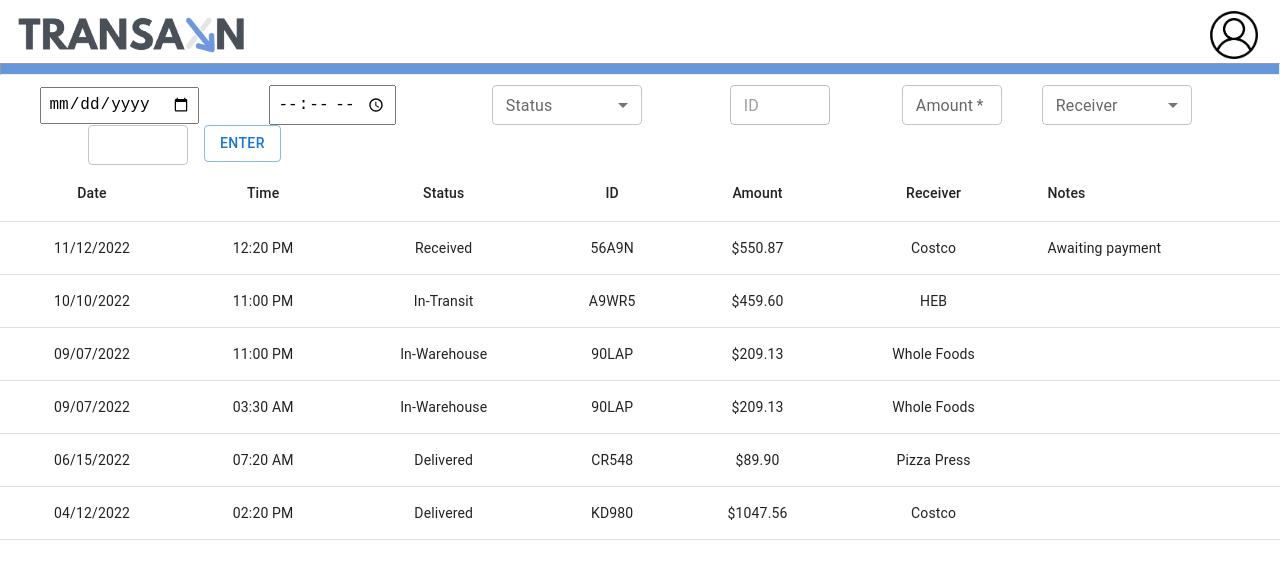
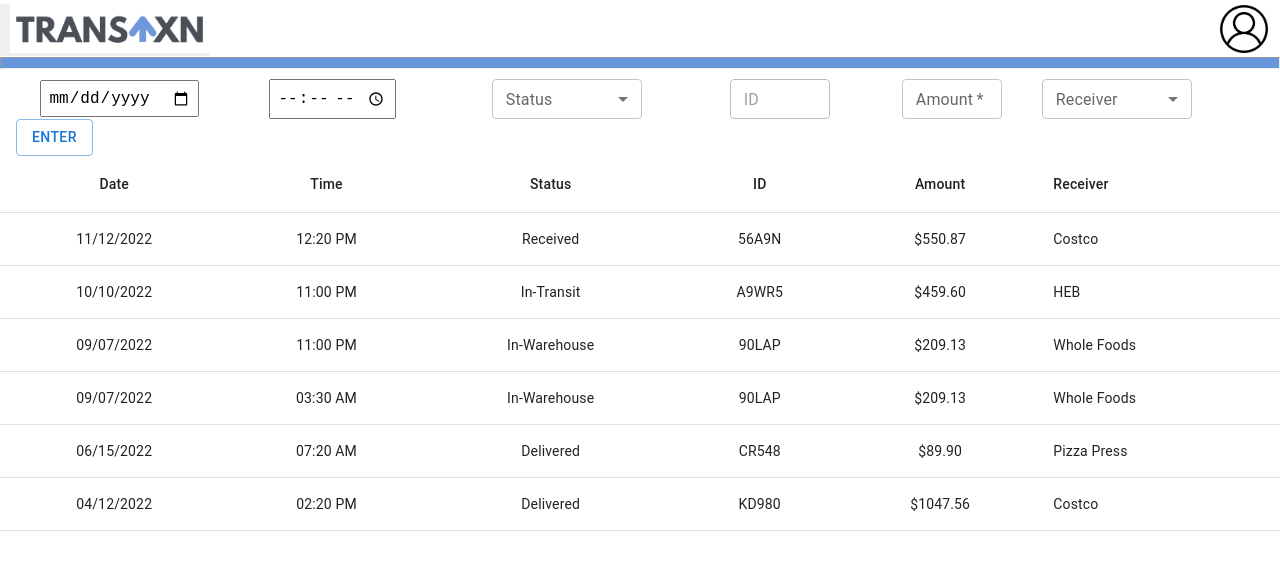
Before and after one commit to DylanTse/supply-chain, a React (Create React App) app in the folder distledger/: page /TransactionPage in a window 1280 px wide. Shown: the top 570 px of the page. Built offline with nearby package versions, Linux system fonts and the light colour scheme.

Commit message:
Fixed linking

```diff
--- a/distledger/src/components/Dashboard/components/sidebar/Sidebar.jsx
+++ b/distledger/src/components/Dashboard/components/sidebar/Sidebar.jsx
@@ -1,6 +1,8 @@
 import React from 'react'
 import './sidebar.scss'
 import TransaxnLogo from '../../Icons/TransaxnLogo.png'
+import { BrowserRouter as Router, Routes, Route } from 'react-router-dom';
+import { Link } from "react-router-dom"
 
 const Sidebar = () => {
   return (
@@ -17,7 +19,9 @@
                 </li>
                 <p className="title">PAGES</p>
                 <li>
-                    <span>Transaction History</span>
+                    <Link to='/TransactionPage'>
+                    <span><button>Transaction History</button></span>
+                    </Link>
                 </li>
                 <li>
                     <span>Business Analytics</span>
--- a/distledger/src/components/Dashboard/components/sidebar/sidebar.scss
+++ b/distledger/src/components/Dashboard/components/sidebar/sidebar.scss
@@ -81,4 +81,18 @@
 
         }
     }
+
+    button {
+        background-color: white;
+        border: 0px;
+        font-size: 14.5px;
+        font-family: 'Nunito', sans-serif;
+
+
+        &:hover {
+            background-color: rgb(206, 233, 255);
+            cursor: pointer;
+        }
+
+    }
 }
--- a/distledger/src/components/TransactionPage/TransactionHeader/TransactionHeader.jsx
+++ b/distledger/src/components/TransactionPage/TransactionHeader/TransactionHeader.jsx
@@ -1,13 +1,16 @@
 import React, { Component } from 'react'
 import "./TransactionHeader.scss"
-import TransaxnLogo from "../TransactionHeader/Images/TRANSAXNLogo.png"
+import TransaxnLogo from "../TransactionHeader/Images/TransaxnLogo.png"
 import ProfileIcon from "../TransactionHeader/Images/ProfileIcon.png"
+import { Link } from "react-router-dom"
 
 export default class TransactionHeader extends Component {
   render() {
     return (
       <div className='head'>
-        <img src={TransaxnLogo} alt="Transaxn Logo" className='Logo'></img>
+         <Link to='/Dashboard'>
+        <button><img src={TransaxnLogo} alt="Transaxn Logo" className='Logo'></img></button>
+        </Link>
         <img src={ProfileIcon} alt="ProfileIcon" className='Profile'></img>
           <hr/>
       </div>
--- a/distledger/src/components/TransactionPage/TransactionHeader/TransactionHeader.scss
+++ b/distledger/src/components/TransactionPage/TransactionHeader/TransactionHeader.scss
@@ -3,10 +3,10 @@
 }
 
 .Logo {
-    width: 250px;
+    width: 200px;
     height: auto;
     margin-left: 10px;
-    margin-top: 10px;
+    margin-top: 0px;
 }
 
 hr {
@@ -16,7 +16,12 @@
 }
 
 .Profile {
-    margin-left: 950px;
-    margin-top: 10px;
+    margin-left: 1010px;
+    margin-top: 5px;
     width: 48px;
 }
+
+button {
+    border: 0px;
+    cursor: pointer;
+}
--- a/distledger/src/components/TransactionPage/TransactionTable/TransactionTable.jsx
+++ b/distledger/src/components/TransactionPage/TransactionTable/TransactionTable.jsx
@@ -16,7 +16,6 @@
         id: 'XR57D',
         amount: '',
         receiver: '',
-        note: '',
 
     })
 
@@ -42,7 +41,6 @@
             id: addFormData.id,
             amount: addFormData.amount,
             receiver: addFormData.receiver,
-            note: addFormData.note
         };
 
         const newTransactions = [...transaction, newTransaction];
@@ -134,16 +132,6 @@
             <MenuItem value={'Add New Purchaser'}>Add New Purchaser</MenuItem>
             </Select>
         </FormControl>
-        <TextField
-        sx={{
-          width: { sm: 20, md: 100 },
-          ml: 11
-        }}
-        variant="outlined"
-        size="small"
-        name="note"
-        onChange={handleAddFormChange}
-        />
     <Button type="submit" variant="outlined" sx={{ml: 2}}>Enter</Button>
     </form>
     </div>
@@ -156,8 +144,7 @@
                 <TableCell align="center">Status</TableCell>
                 <TableCell align="center">ID</TableCell>
                 <TableCell align="center">Amount</TableCell>
-                <TableCell align="center">Receiver</TableCell>
-                <TableCell align="left">Notes</TableCell>
+                <TableCell align="left">Receiver</TableCell>
             </TableRow>
         </TableHead>
         <TableBody>
@@ -168,8 +155,7 @@
                     <TableCell align="center">{information.status}</TableCell>
                     <TableCell align="center">{information.id}</TableCell>
                     <TableCell align="center">{information.amount}</TableCell>
-                    <TableCell align="center">{information.receiver}</TableCell>
-                    <TableCell align="left">{information.note}</TableCell>
+                    <TableCell align="left">{information.receiver}</TableCell>
                 </TableRow>
             ))}
         </TableBody>
--- a/distledger/src/components/TransactionPage/TransactionTable/mock-data.json
+++ b/distledger/src/components/TransactionPage/TransactionTable/mock-data.json
@@ -5,8 +5,7 @@
         "status": "Received",
         "id": "56A9N",
         "amount": "$550.87",
-        "receiver": "Costco",
-        "note": "Awaiting payment"
+        "receiver": "Costco"
     },
 
     {
--- a/distledger/src/components/header/Header.jsx
+++ b/distledger/src/components/header/Header.jsx
@@ -13,13 +13,16 @@
             <header className="viewport-header">
                 <div className="container">
                     <h1>Transaxn</h1>
-                    <h3> » designed by the 2022 Convergent E-Comm Supply Chain BT</h3>
-                    <h3> » redefining how small businesses track transactions between suppliers and shippers</h3>
                     <div className="SignUp">
-                        <Link to='/TransactionPage'>
+                        <Link to='/Dashboard'>
                         <button>Log In</button>
                         </Link>
+
+                        <Link to='/Dashboard'>
+                        <button>Sign Up</button>
+                        </Link>
                     </div>
+
                 </div>
             </header>
         </div>
--- a/distledger/src/components/header/header.scss
+++ b/distledger/src/components/header/header.scss
@@ -43,16 +43,17 @@
             }
 
             .SignUp {
+                margin-left: 5%;
                 text-align: left;
             }
 
             button {
                 font-size: 20px;
-                padding: 5px 10px;
+                padding: 5px 13px;
                 margin-left: 15px;
                 margin-top: 5px;
-                background-color: #6597daff;
-                border-color: #6597daff;
+                background-color: rgb(131, 194, 232);
+                border-color: rgb(131, 194, 232);
                 border-radius: 10px;
             }
 
```
Also changed, not shown: distledger/src/components/TransactionPage/TransactionHeader/Images/TRANSAXNLogo.png.
